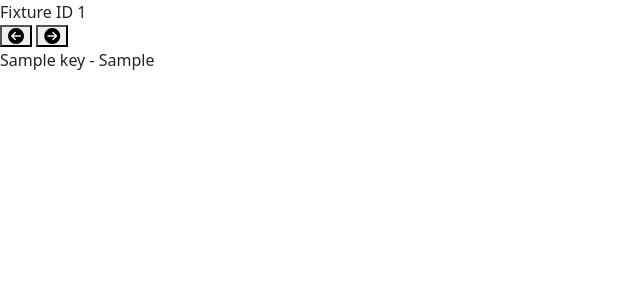
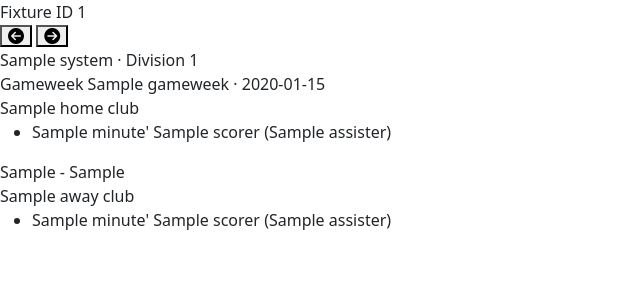
Before and after one commit to wjrm500/SoccerSimulation, a Python web app: template frontend/templates/fixture/fixture.html in a window 1280 px wide. Shown: the top 300 px of the page, without its empty margins (0-640 px from the left). Run offline with Jinja, Linux system fonts and the light colour scheme; the template is opened without the code that fills it: most values are stand-ins (such as "Sample title", 1, 10 or a date in 2020); some libraries are stand-ins or nearby versions.

Commit message:
Continuing work on fixture page, getting the summary section to a usable state

```diff
--- a/app/models/Scheduler.py
+++ b/app/models/Scheduler.py
@@ -10,8 +10,8 @@ class Scheduler:
     def scheduleFixture(cls, date, gameweek, tournament, clubX, clubY):
         if not hasattr(tournament, 'fixtures'):
             tournament.fixtures = []
+        cls.fixturesCreated += 1
         fixture = Fixture(copy.copy(cls.fixturesCreated), tournament, date, clubX, clubY)
-        cls.fixturesCreated += 1
         fixture.setGameweek(gameweek)
         tournament.fixtures.append(fixture)
 
--- a/frontend/templates/fixture/fixture.html
+++ b/frontend/templates/fixture/fixture.html
@@ -15,8 +15,25 @@
             </button>
         </div>
     </div>
-    {% for key, value in fixture.match.matchReport['clubs'].items() %}
+    <!-- {% for key, value in fixture.match.matchReport['clubs'].items() %}
         {{ '{} - {}'.format(key.name, value['match']['goalsFor']) }}
-    {% endfor %}
+    {% endfor %} -->
+    <div id="fixture-grid" class="grid-item-content">
+        <div id="grid-item-summary" class="grid-item">
+            <div class="grid-item-content">
+                {% include 'fixture/fixture_summary.html' %}
+            </div>
+        </div>
+        <div id="grid-item-statistics" class="grid-item">
+            <div class="grid-item-content">
+                {% include 'fixture/fixture_statistics.html' %}
+            </div>
+        </div>
+        <div id="grid-item-performance" class="grid-item">
+            <div class="grid-item-content">
+                {% include 'fixture/fixture_player_performance.html' %}
+            </div>
+        </div>
+    </div>
 </div>
 {% endblock %}
--- /dev/null
+++ b/frontend/templates/fixture/fixture_summary.html
@@ -0,0 +1,64 @@
+<div class="fixture-summary-header-container">
+    {{ '{} · Division {}'.format(fixture['match']['matchReport'].tournament.system.name, 1)  }}
+</div>
+<div class="fixture-summary-header-container">
+    {{ 'Gameweek {} · {}'.format(fixture['match']['matchReport'].gameweek, fixture['match']['matchReport'].date.strftime('%Y-%m-%d'))  }}
+</div>
+<div id="fixture-summary-result" class="fixture-summary-container">
+    <div id="fixture-summary-home-team" class="fixture-summary-team">
+        <div id="fixture-summary-home-team-name" class="fixture-summary-team-name">
+            {{ homeClubData['name'] }}
+        </div>
+        <ul id="fixture-summary-home-team-goals" class="fixture-summary-goals">
+            {% if homeClubData['match']['goals'] is not none %}
+                {% for goal in homeClubData['match']['goals'] %}
+                    <li class="fixture-summary-goal">
+                        <span class="fixture-summary-goal-minute">
+                            {{ goal['minute'] }}'
+                        </span>
+                        <span class="fixture-summary-goal-scorer">
+                            {{ goal['scorer'].getProperName() }}
+                        </span>
+                        {% if goal['assister'] is not none %}
+                            <span class="fixture-summary-goal-assister">
+                                ({{ goal['assister'].getProperName() }})
+                            </span>
+                        {% endif %}
+                    </li>
+                {% endfor %}
+            {% endif %}
+        </ul>
+    </div>
+
+    <div id="fixture-summary-score">
+        {{ '{} - {}'.format(homeClubData['match']['goalsFor'], awayClubData['match']['goalsFor']) }}
+    </div>
+
+    <div id="fixture-summary-away-team" class="fixture-summary-team">
+        <div id="fixture-summary-away-team-name" class="fixture-summary-team-name">
+            {{ awayClubData['name'] }}
+        </div>
+        <ul id="fixture-summary-away-team-goals" class="fixture-summary-goals">
+            {% if awayClubData['match']['goals'] is not none %}
+                {% for goal in awayClubData['match']['goals'] %}
+                    <li class="fixture-summary-goal">
+                        <span class="fixture-summary-goal-minute">
+                            {{ goal['minute'] }}'
+                        </span>
+                        <span class="fixture-summary-goal-scorer">
+                            {{ goal['scorer'].getProperName() }}
+                        </span>
+                        {% if goal['assister'] is not none %}
+                            <span class="fixture-summary-goal-assister">
+                                ({{ goal['assister'].getProperName() }})
+                            </span>
+                        {% endif %}
+                    </li>
+                {% endfor %}
+            {% endif %}
+        </ul>
+    </div>
+</div>
+<!-- <a href="/simulation/fixture/{# reverseFixture.fixtureId #}" id="fixture-summary-footer-container">
+    {# 'Reverse fixture: {} {} - {} {}'.format(reverseFixture['homeTeam'], reverseFixture['homeGoals'], reverseFixture['awayGoals'], reverseFixture['awayTeam']) #}
+</a> -->
```
Also changed, not shown: frontend/main.py (+28 -1 lines), frontend/static/css/rest_of_website.css (+66 -4 lines), frontend/test.py (+12 -10 lines), frontend/templates/fixture/fixture_player_performance.html (added), frontend/templates/fixture/fixture_statistics.html (added).
